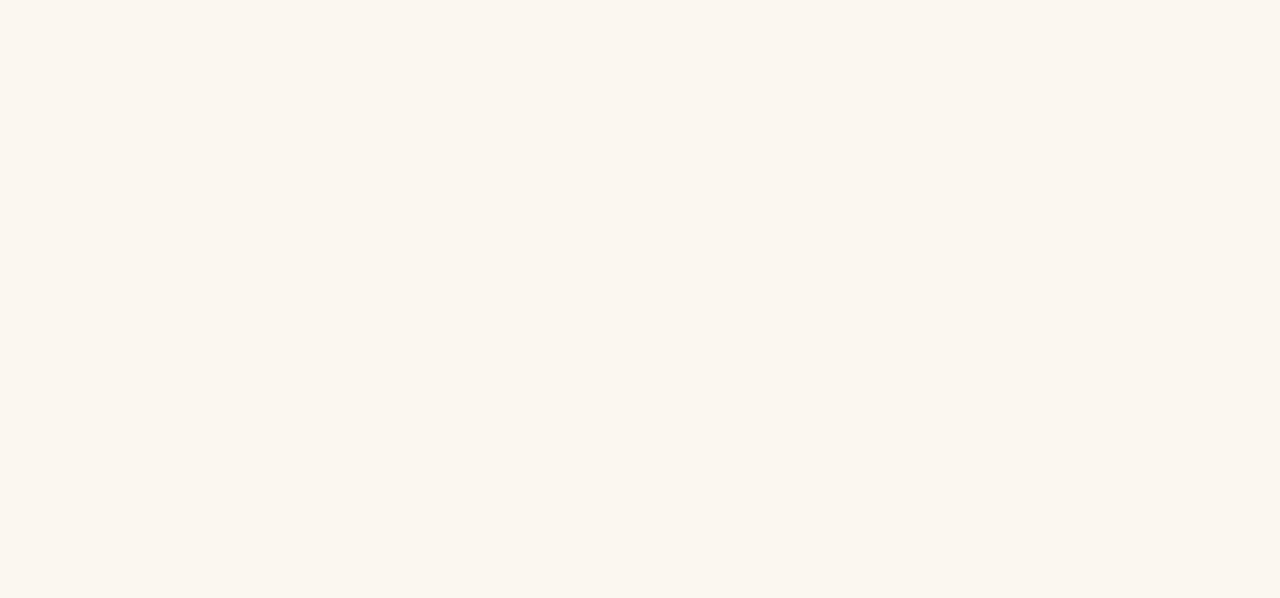
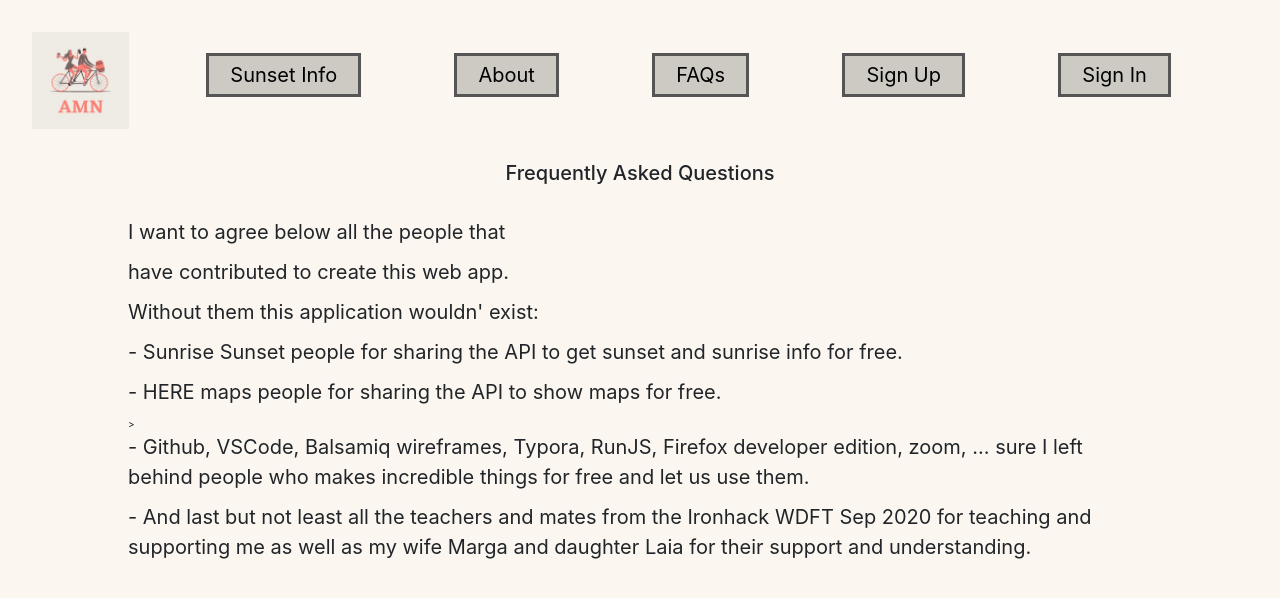
Before and after one commit to AMN69/sunsetrisecity, a plain HTML site: page about.html in a window 1280 px wide. Drawn offline with nearby package versions, Linux system fonts and the light colour scheme.

Commit message:
[WDFT-BCN-0920] 1st prj v3.0 (initial version) all working

```diff
--- a/about.html
+++ b/about.html
@@ -3,10 +3,53 @@
     <head>
         <meta charset="UTF-8">
         <meta name="viewport" content="width=device-width, initial-scale=1.0">
-        <title>Document</title>
+        <title>Sunsetrisecity</title>
+        <link rel="stylesheet" href="https://maxcdn.bootstrapcdn.com/bootstrap/4.0.0/css/bootstrap.min.css" integrity="sha384-Gn5384xqQ1aoWXA+058RXPxPg6fy4IWvTNh0E263XmFcJlSAwiGgFAW/dAiS6JXm" crossorigin="anonymous">
         <link rel="stylesheet" href="css/style.css">
     </head>
     <body>
-
+        <header class="header">
+            <nav class="nav-section">
+                <div class="nav-div">
+                    <img src="assets/img/Logo sunsetrisecity.jpeg" alt="logo image" />
+                    <ul class="nav-ul">
+                        <li><a href="index.html">Sunset Info</a></li>
+                        <li><a href="about.html">About</a></li>
+                        <li><a href="faq.html">FAQs</a></li>
+                        <li><a href="signup.html">Sign Up</a></li>
+                        <li><a href="signin.html">Sign In</a></li>
+                    </ul>
+                    <div class="dropdown">
+                        <button class="btn btn-secondary dropdown-toggle" type="button" id="dropdownMenuButton" data-toggle="dropdown" aria-haspopup="true" aria-expanded="false">
+                          Menu
+                        </button>
+                        <div class="dropdown-menu" aria-labelledby="dropdownMenuButton">
+                          <a class="dropdown-item" href="index.html">Sunset Info</a>
+                          <a class="dropdown-item" href="about.html">About</a>
+                          <a class="dropdown-item" href="faq.html">FAQs</a>
+                          <a class="dropdown-item" href="signup.html">Sign Up</a>
+                          <a class="dropdown-item" href="signin.html">Sign In</a>
+                        </div>
+                    </div>
+                </div>
+            </nav>
+        </header>
+        <section class="about-section">
+            <div class="about-div">
+                <h1 class="about-h1">Frequently Asked Questions</h1>
+                <article class="about-article">
+                    <p class="about-credits"> I want to agree below all the people that </p>
+                    <p class="about-credits"> have contributed to create this web app. </p>
+                    <p class="about-credits"> Without them this application wouldn' exist: </p>
+                    <p class="about-credits"> - Sunrise Sunset people for sharing the API to get sunset and sunrise info for free. </p>
+                    <p class="about-credits"> - HERE maps people for sharing the API to show maps for free. </p>>
+                    <p class="about-credits"> - Github, VSCode, Balsamiq wireframes, Typora, RunJS, Firefox developer edition, zoom, ... sure I left behind people who makes incredible things for free and let us use them. </p>
+                    <p class="about-credits"> - And last but not least all the teachers and mates from the Ironhack WDFT Sep 2020 for teaching and supporting me as well as my wife Marga and daughter Laia for their support and understanding. </p>
+                </article>
+            </div>
+        </section>
+        <script src="https://code.jquery.com/jquery-3.2.1.slim.min.js" integrity="sha384-KJ3o2DKtIkvYIK3UENzmM7KCkRr/rE9/Qpg6aAZGJwFDMVNA/GpGFF93hXpG5KkN" crossorigin="anonymous"></script>
+        <script src="https://cdnjs.cloudflare.com/ajax/libs/popper.js/1.12.9/umd/popper.min.js" integrity="sha384-ApNbgh9B+Y1QKtv3Rn7W3mgPxhU9K/ScQsAP7hUibX39j7fakFPskvXusvfa0b4Q" crossorigin="anonymous"></script>
+        <script src="https://maxcdn.bootstrapcdn.com/bootstrap/4.0.0/js/bootstrap.min.js" integrity="sha384-JZR6Spejh4U02d8jOt6vLEHfe/JQGiRRSQQxSfFWpi1MquVdAyjUar5+76PVCmYl" crossorigin="anonymous"></script>
     </body>
 </html>
--- a/css/style.css
+++ b/css/style.css
@@ -81,11 +81,11 @@ section > h1 {
     display: none;
 }
 
-.form-div, .faq-div {
+.form-div, .faq-div, .about-div {
     display: flex;
     flex-direction: column;
 }
-.form-h1, .faq-h1 {
+.form-h1, .faq-h1, .about-h1 {
     display: flex;
     width: 100%;
     justify-content: space-around;
@@ -128,17 +128,22 @@ section > h1 {
     text-align: center;
 }
 
-.faq-answer {
+.faq-answer, .about-credits {
     display: flex;
     font-size: 1.5rem;
     justify-content: center;
     text-align: center;
 }
 
-.faq-answer-span {
-    display: inline;
-    /* justify-content: center;
-    flex-direction: row; */
+.about-article {
+    padding: 0% 10%;
+}
+
+.about-credits {
+    display: flex;
+    justify-content: left;
+    text-align: left;
+    font-size: 2rem;
 }
 
     /* FAQ ends */
@@ -275,15 +280,9 @@ section > h1 {
         background-color: #CDC9C3;
     }
 
-    .faq-question, .faq-answer {
+    .faq-question, .faq-answer, .about-credits {
         width: 80%;
         margin-left: 10%;
-    }
-
-    .faq-answer-span {
-        display: inline;
-        /* justify-content: center;
-        flex-direction: row; */
     }
 
     .main-div {
@@ -321,6 +320,13 @@ section > h1 {
         align-items: flex-start;
         padding-top: 0%;
         margin-top: 0%;
+    }
+
+    .about-credits {
+        display: flex;
+        justify-content: left;
+        text-align: left;
+        font-size: 1.5rem;
     }
 }
 
@@ -396,10 +402,6 @@ section > h1 {
         background-color: #CDC9C3;
     }
 
-    .faq-answer-span {
-        display: inline;
-    }
-
     .main-div {
         display: flex;
         flex-direction: column;
```
Also changed, not shown: faq.html (+2 -2 lines), index.html (+1 -1 lines), signin.html (+1 -1 lines), signup.html (+1 -1 lines), js/sunapi.js (deleted), js/sungmap.js (deleted), js/wiki.js (deleted), 1 other file.
